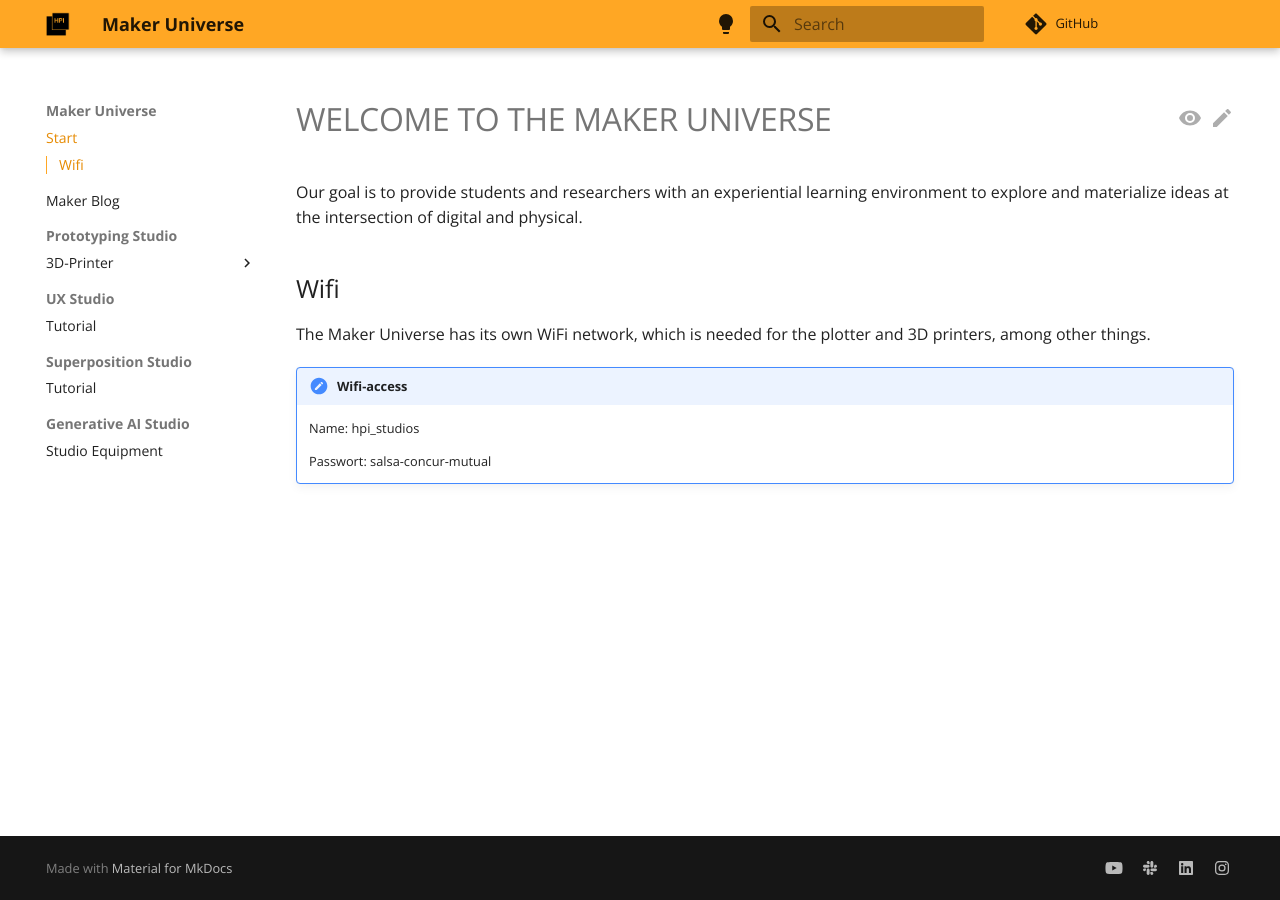
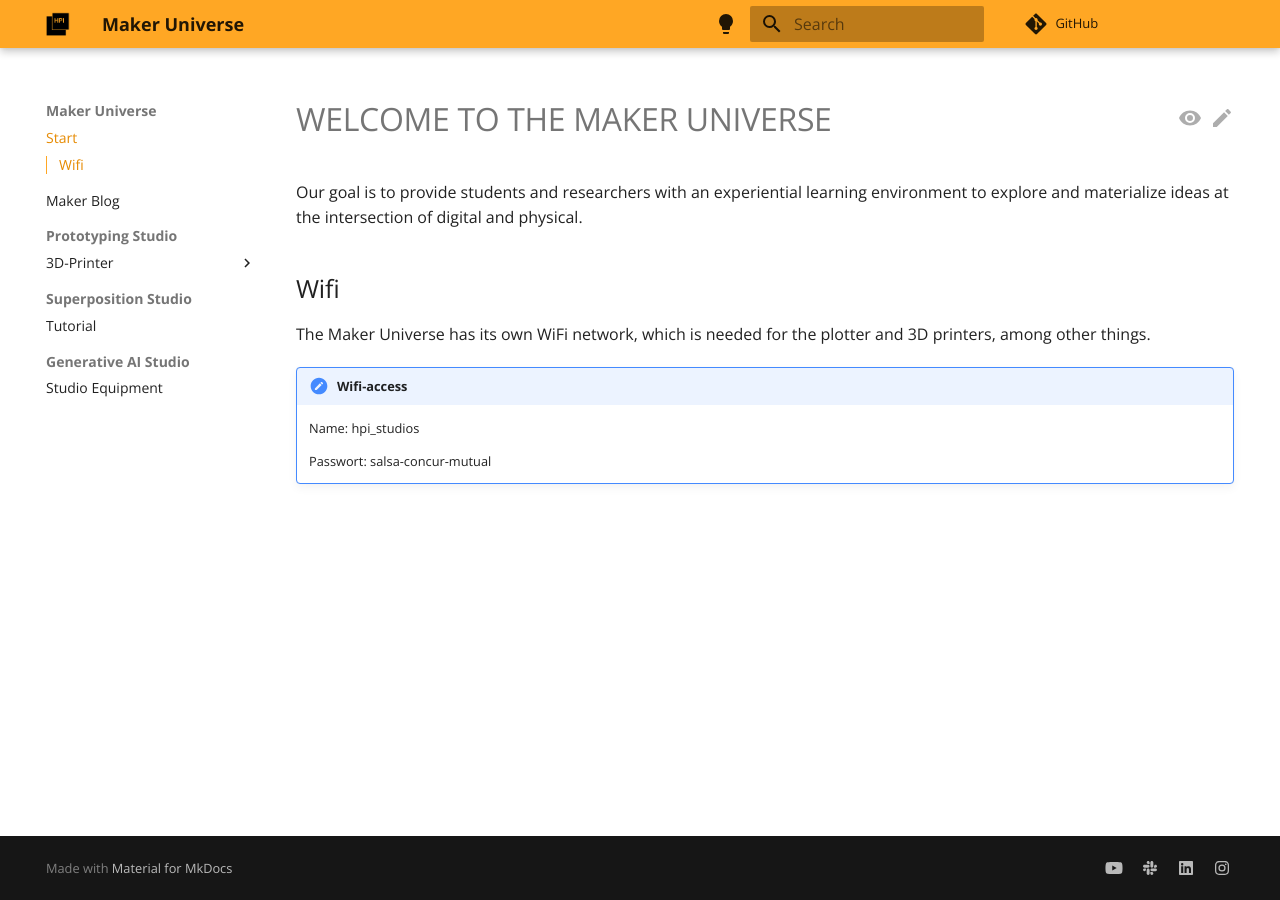
Before and after one commit to makeruniverse/docs, an MkDocs documentation site: the page built from docs/index.md, in a window 1280 px wide. Built offline with MkDocs 1.6.1 and Material for MkDocs 9.7.7, drawn with Linux system fonts in a browser that asks for light colours; comment, search, counter and statistics services are not loaded.

Commit message:
updated nav

```diff
--- a/mkdocs.yml
+++ b/mkdocs.yml
@@ -74,8 +74,6 @@ nav:
       - 'FAQ': './Prototyping/FAQ.md'
       - 'Issues': './Prototyping/FEI.md'
       - 'Tutorials': './Prototyping/Tutorials.md'
-  - 'UX Studio':
-    - 'Tutorial': './Superposition Studio/Tutorial.md'
   - 'Superposition Studio':
     - 'Tutorial': './Superposition Studio/Tutorial.md'
   - 'Generative AI Studio':
```
